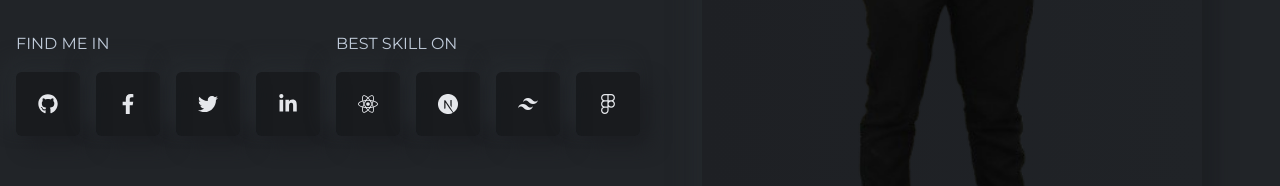
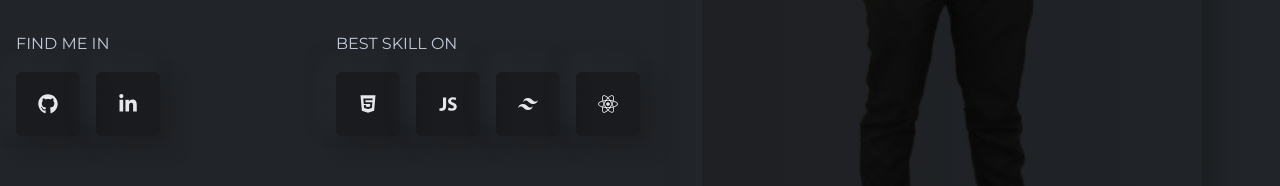
Before and after one commit to Devpkyours/devanandanPortfolio, a React (Create React App) app: page / in a window 1280 px wide. Shown: the part 592-778 px from the top of the page. Built offline with nearby package versions, Linux system fonts and the light colour scheme.

Commit message:
Update LeftBanner.js

```diff
--- a/src/components/banner/LeftBanner.js
+++ b/src/components/banner/LeftBanner.js
@@ -1,13 +1,15 @@
 import React from "react";
 import { useTypewriter, Cursor } from "react-simple-typewriter";
 import {
-  FaFacebookF,
-  FaTwitter,
+
   FaLinkedinIn,
   FaReact,
   FaGithub,
+  FaHtml5,
+  FaCss3,
 } from "react-icons/fa";
-import { SiTailwindcss, SiFigma, SiNextdotjs } from "react-icons/si";
+import { SiTailwindcss} from "react-icons/si";
+import { IoLogoJavascript } from "react-icons/io";
 
 const LeftBanner = () => {
   const [text] = useTypewriter({
@@ -49,7 +51,7 @@ const LeftBanner = () => {
                 <FaGithub />
               </span>
             </a>
-            <a href="https://github.com/Devpkyours" target="blank">
+            {/* <a href="https://github.com/Devpkyours" target="blank">
               <span className="bannerIcon">
                 <FaFacebookF />
               </span>
@@ -57,9 +59,9 @@ const LeftBanner = () => {
             <a href="https://github.com/Devpkyours" target="blank">
               <span className="bannerIcon">
                 <FaTwitter />
-              </span>
-            </a>
-            <a href="https://github.com/Devpkyours" target="blank">
+              </span> */}
+            {/* </a> */}
+            <a href="https://www.linkedin.com/in/devanandan-anand-8821ba203/" target="blank">
               <span className="bannerIcon">
                 <FaLinkedinIn />
               </span>
@@ -72,16 +74,17 @@ const LeftBanner = () => {
           </h2>
           <div className="flex gap-4">
             <span className="bannerIcon">
-              <FaReact />
+              <FaHtml5 />
+
             </span>
             <span className="bannerIcon">
-              <SiNextdotjs />
+              <IoLogoJavascript  />
             </span>
             <span className="bannerIcon">
               <SiTailwindcss />
             </span>
             <span className="bannerIcon">
-              <SiFigma />
+              <FaReact />
             </span>
           </div>
         </div>
```
